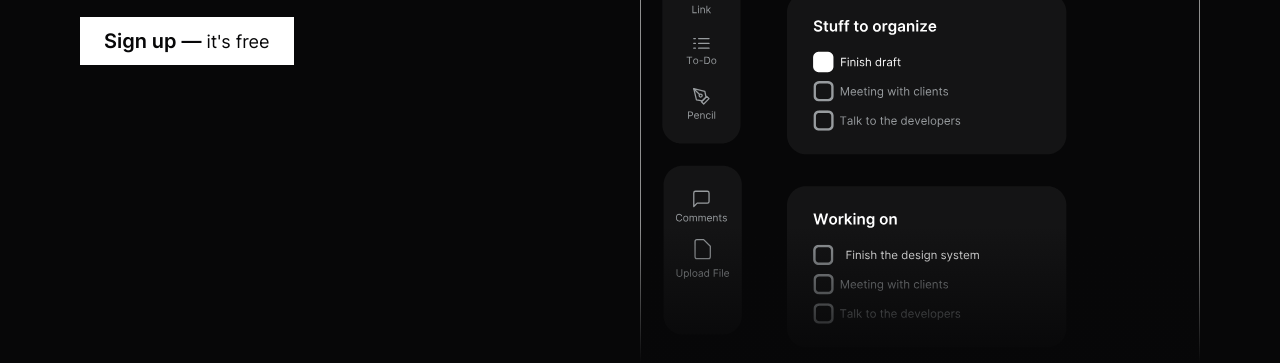
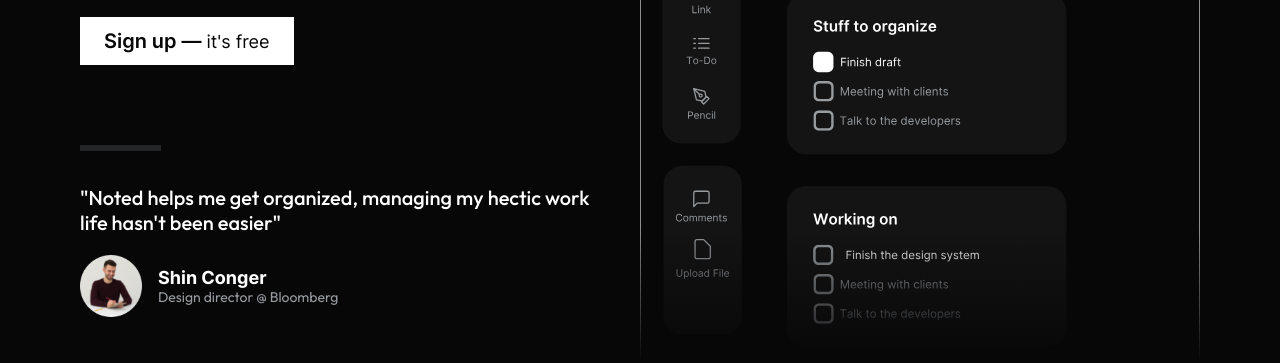
Before and after one commit to dev-xero/Noted-v1.0.0-digital-note-taking-app, a plain HTML site: page index.html in a window 1280 px wide. Shown: the part 335-698 px from the top of the page. Drawn offline with Linux system fonts and the light colour scheme.

Commit message:
finished the review section

```diff
--- a/index.html
+++ b/index.html
@@ -49,13 +49,28 @@
 	<main>
 		<div class="container">
 			<div class="product-description">
-				<h1>All your notes. Organized. Effortless.</h1>
+				<h1>
+					<span>All your notes.</span> <span>Organized.</span>
+					<span>Effortless.</span>
+					</h1>
 				<p>
 					Inspiration strikes anywhere, Noted
 					lets you capture, organize and share
 					your ideas across any device.
 				</p>
 				<button>Sign up — <span class="light-text">it's free</span></button>
+					<div class="review">
+						<p class="review-comment">
+							"Noted helps me get organized, managing my hectic work life hasn't been easier"
+						</p>
+						<div class="reviewer">
+							<img alt="avatar" class="review-avatar">
+							<div class="reviewer-description">
+								<h4>Shin Conger</h4>
+								<p>Design director @ Bloomberg</p>
+							</div>
+						</div>
+					</div>
 			</div>
 			<div class="product-display">
 				<img src="/public/assets/images/product/product-display.svg" alt="noted." class="product">
--- a/public/css/style.css
+++ b/public/css/style.css
@@ -59,7 +59,7 @@ img {
 	-webkit-tap-highlight-color: rgba(0, 0, 0, 0);
 }
 
-:where(p, span, aside, article) {
+:where(p, span, aside, ) {
 	font-size: 1.8rem;
 }
 
@@ -142,13 +142,23 @@ main .container .product-description {
 	flex-grow: 1;
 }
 
-main .container .product-description h1 {
+main .container .product-description :where(h1, h1 > span) {
 	font-family: var(--ff-heading);
-	font-size: 4.4rem;
+	font-size: 4.4rem !important;
 	margin-bottom: 1.2rem;
 	word-wrap: break-word;
 	cursor: default;
 	user-select: none;
+	will-change: color;
+	transition: color 250ms;
+}
+
+main .container .product-description h1:hover {
+	color: var(--clr-deep-grey-hover);
+}
+
+main .container .product-description h1 span:hover {
+	color: var(--clr-white) !important
 }
 
 main .container .product-description p {
@@ -216,6 +226,56 @@ main .container .product-display .blur {
 	height: 30%;
 	background-image: linear-gradient(to bottom, hsla(240, 7%, 3%, 0) 0%, var(--clr-black) 80%);
 	z-index: 4;
+}
+
+.review {
+	position: relative;
+	margin-top: 6rem;
+	margin-bottom: 4rem;
+	padding-top: 4rem;
+}
+
+.review::before {
+	content: '';
+	position: absolute;
+	width: 15%;
+	height: 6px;
+	top: 0px;
+	left: 0px;
+	opacity: 0.2;
+	background-color: var(--clr-deep-grey)
+}
+
+.review p.review-comment {
+	font-family: var(--ff-heading);
+	color: var(--clr-white) !important;
+	font-weight: 500;
+	word-wrap: break-word;
+}
+
+.review .reviewer  {
+	display: flex;
+	align-items: center;
+	margin-top: 2rem;
+}
+
+.review .reviewer img {
+	max-width: 62px;
+}
+
+.review .reviewer .reviewer-description {
+	margin-left: 1.6rem;
+}
+
+.review .reviewer .reviewer-description h4 {
+	font-family: var(--ff-heading);
+	font-size: 1.8rem;
+}
+
+.review .reviewer .reviewer-description p {
+	font-family: var(--ff-body);
+	font-size: 1.4rem;
+	color: var(--clr-deep-grey)
 }
 
 /* MEDIA QUERIES */
@@ -301,6 +361,7 @@ main .container .product-display .blur {
 	header nav ul li:last-of-type {
 		margin-right: 0px;
 	}
+
 }
 
 @media screen and (max-width: 440px) {
--- a/public/js/web.js
+++ b/public/js/web.js
@@ -0,0 +1,7 @@
+const AVATAR_URL = "/public/assets/images/avatars/avatar-001.png"
+
+const avatarImg = document.querySelector('.review-avatar')
+
+document.addEventListener('DOMContentLoaded', () => {
+	avatarImg.setAttribute('src', AVATAR_URL)
+}, false)
```
